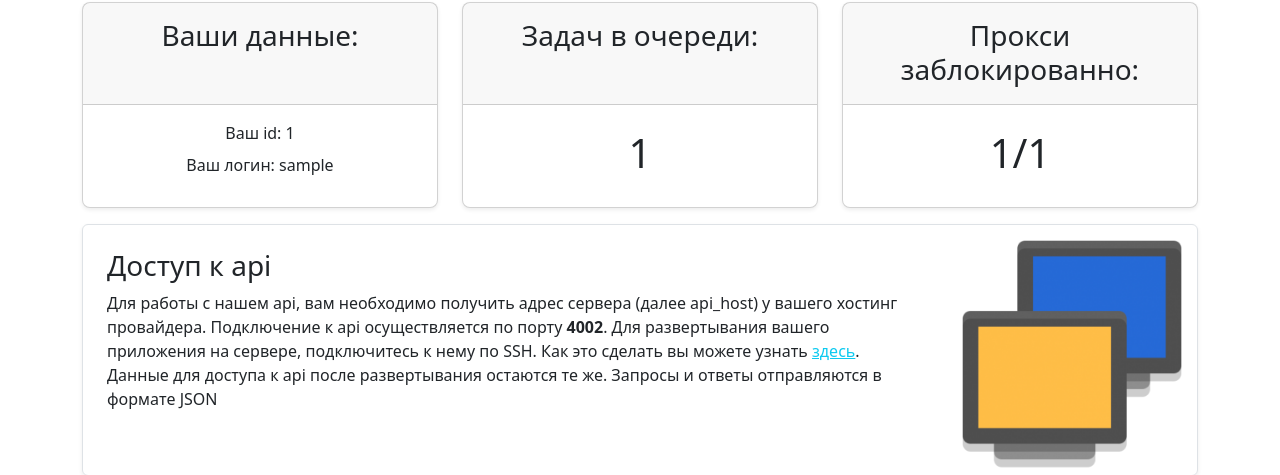
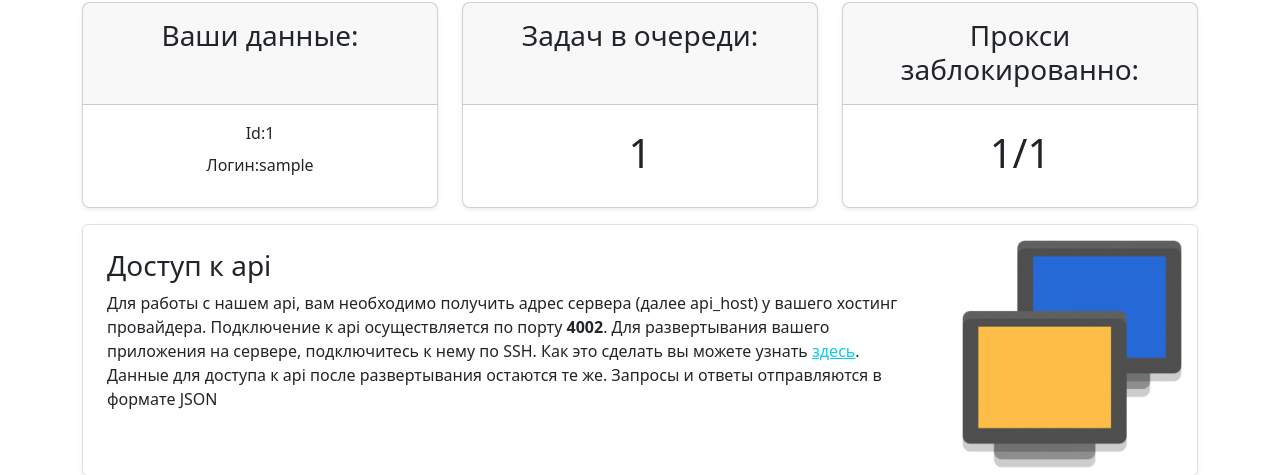
Before and after one commit to JustChasti/diploms, a FastAPI app: page /api in a window 1280 px wide. Shown: the part 103-578 px from the top of the page. Run offline with FastAPI, Linux system fonts and the light colour scheme; a database or web service that is not in the repository returns one stand-in record (values such as "Sample title"); data that the repository does not hold is empty; parts of the project's set-up code (start-up, migrations or seed data) failed here and were passed over; some libraries are stand-ins or nearby versions.

Commit message:
fix api page

```diff
--- a/web_client/templates/api.html
+++ b/web_client/templates/api.html
@@ -34,8 +34,8 @@
               <h3 class="my-0 fw-normal">Ваши данные:</h3>
             </div>
             <div class="card-body h-50">
-              <p class="card-title">Ваш id: {{user_id}}</p>
-              <p class="card-title">Ваш логин: {{user_login}}</p>
+              <p class="card-title">Id:{{user_id}}</p>
+              <p class="card-title">Логин:{{user_login}}</p>
             </div>
           </div>
         </div>
```
